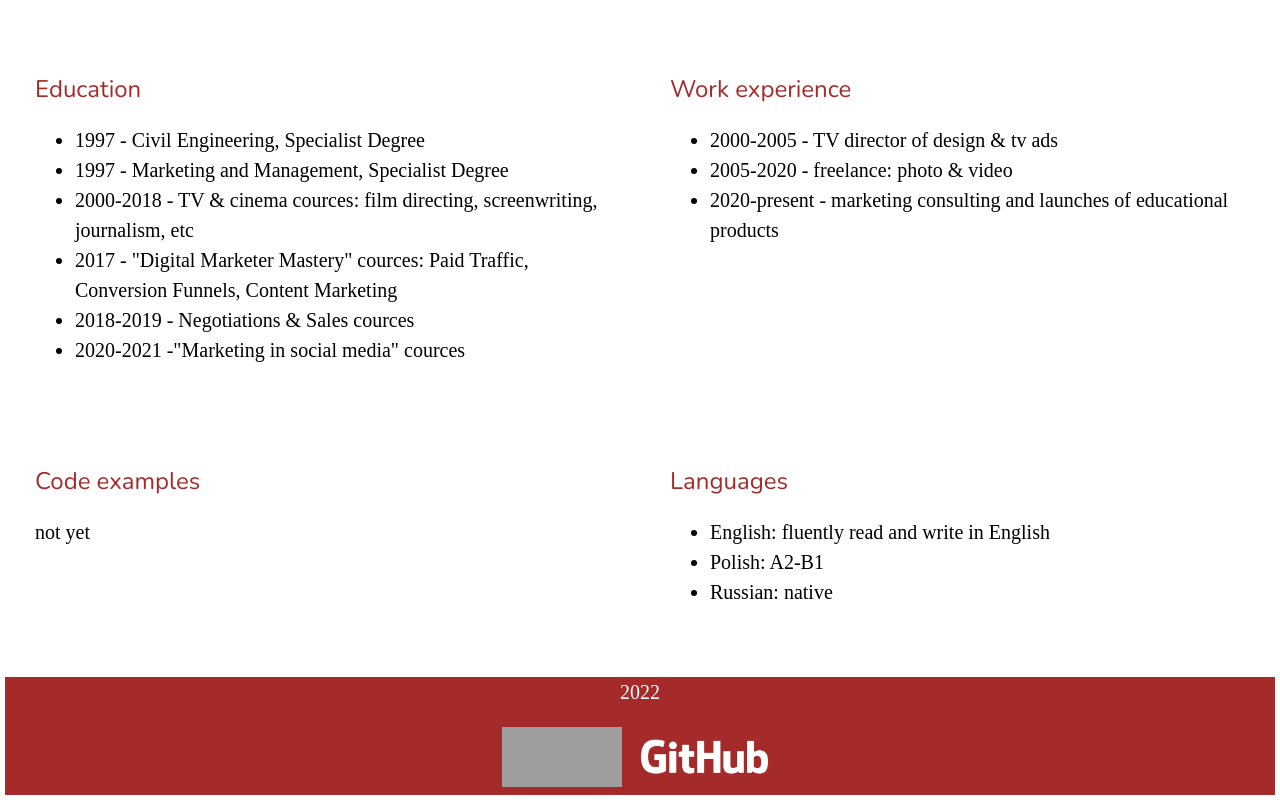
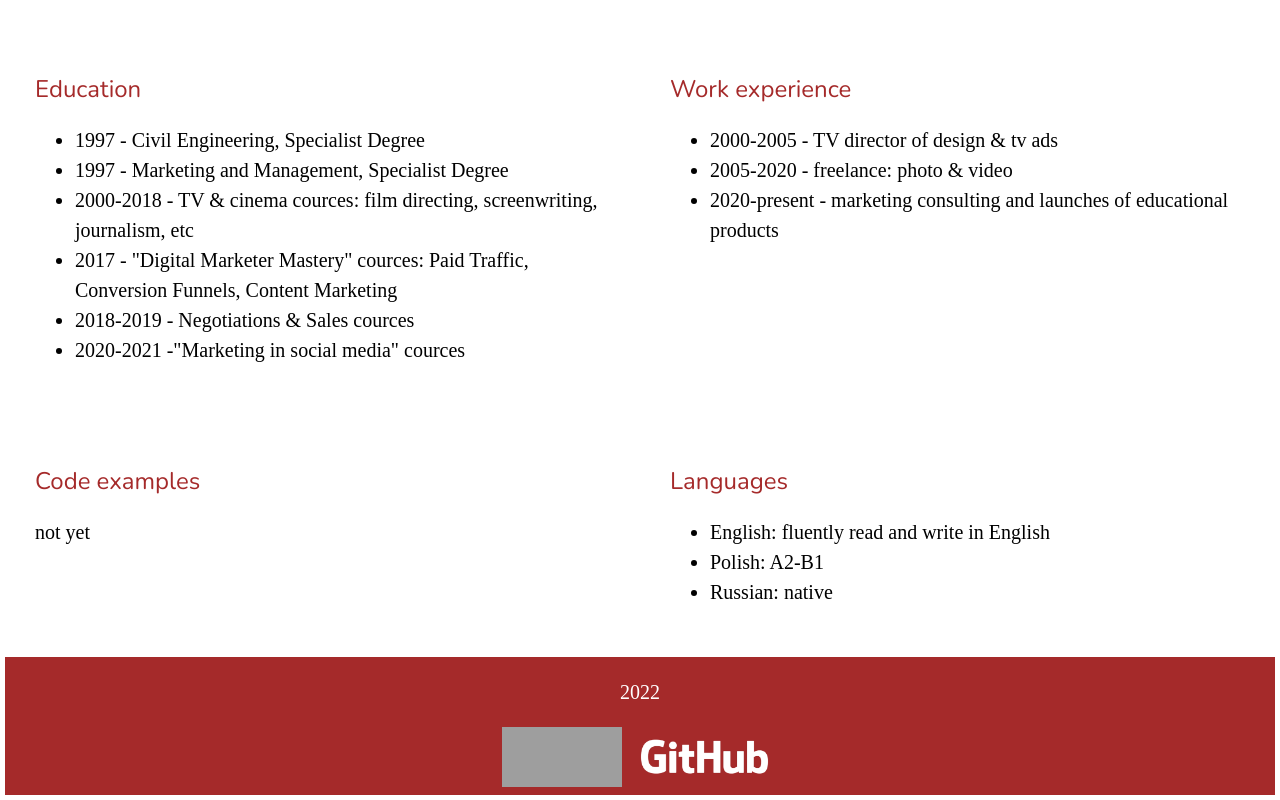
Before and after one commit to dekh75/rsschool-cv, a plain HTML site: page index.html in a window 1280 px wide. Shown: the part 793-1593 px from the top of the page. Drawn offline with nearby package versions, Linux system fonts and the light colour scheme; grey boxes are pictures that could not be loaded; a web font is replaced by a local one.

Commit message:
fix: some validate errors

```diff
--- a/index.html
+++ b/index.html
@@ -101,16 +101,12 @@
         </div>
     </main>
 
-    <footer>
-        <footer class="bottom">
+    <footer class="footer">
         <div class="container, footer-title">
             <p class="footer-title">2022</p>
             <a class="link-image" href="https://rs.school/js/" target="_blank"><img src="https://rs.school/images/rs_school_js.svg" alt="RSSchool" width="120" height="60"></a>
             <a class="link-image" href="https://github.com/dekh75" target="_blank"><img src="assets/img/GitHub_Logo_White.png" alt=github.com/dekh75 height="60" ></a>
-
         </div>
-     </footer>
     </footer>
-
 </body>
 </html>
--- a/style.css
+++ b/style.css
@@ -104,7 +104,7 @@
         background-color: brown;
     }
 
-    .bottom {
+    .footer {
         background-color: brown;
         text-align: center;
     }
```
